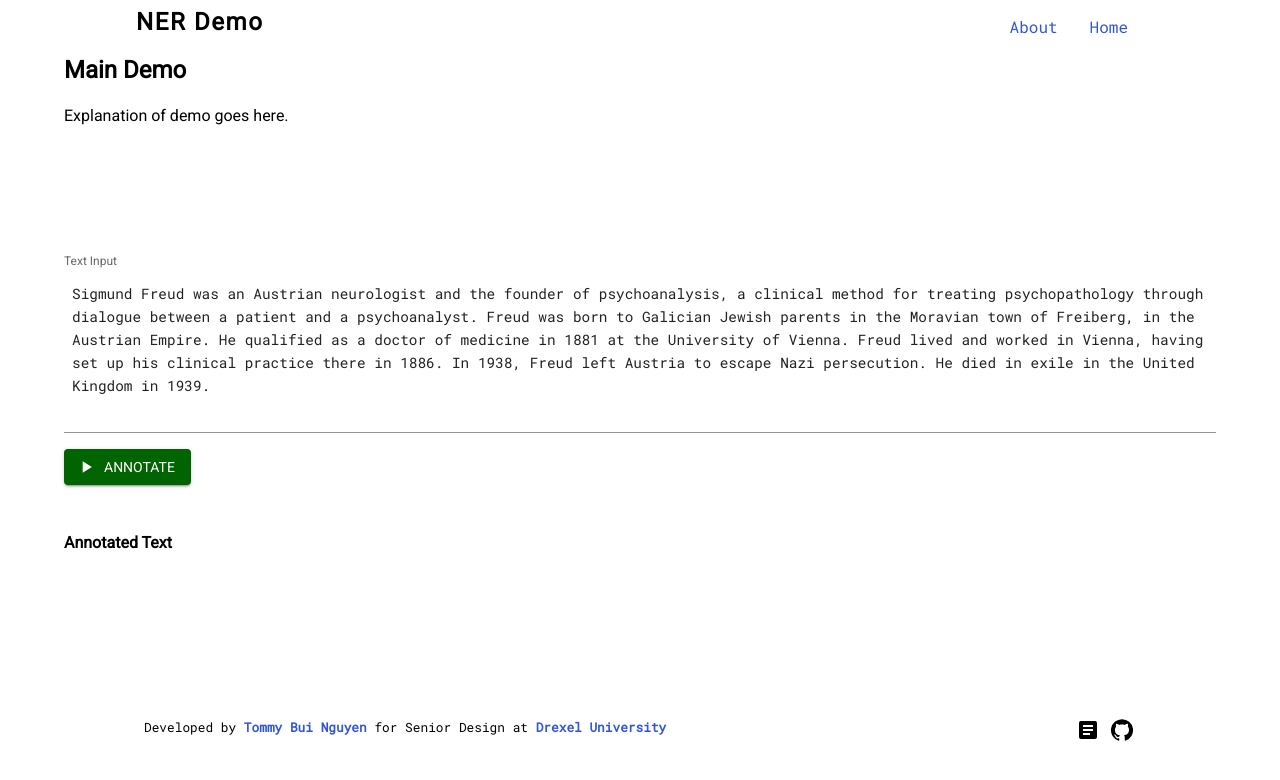
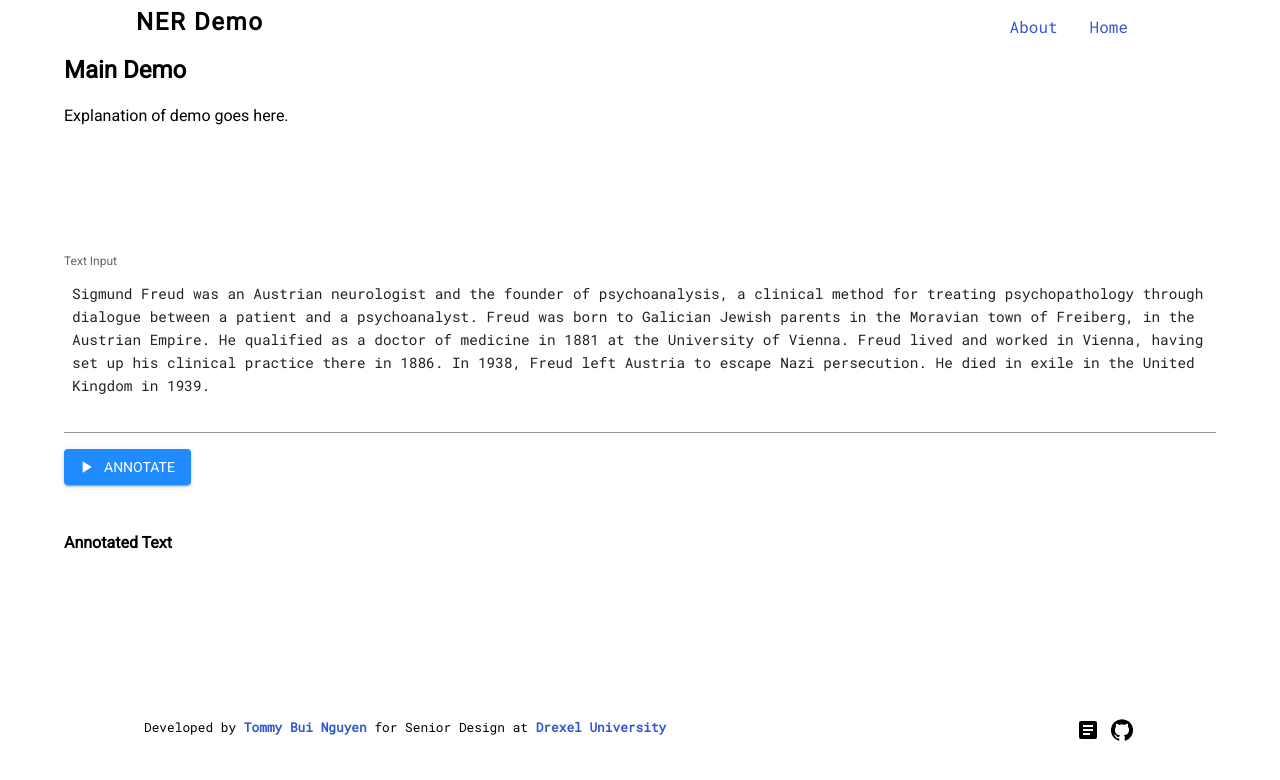
Before and after one commit to tnguyen21/forest, a React (Create React App) app in the folder frontend/: page / in a window 1280 px wide. Shown: the top 780 px of the page. Built offline with nearby package versions, Linux system fonts and the light colour scheme.

Commit message:
update colors in theme

```diff
--- a/frontend/src/theme.js
+++ b/frontend/src/theme.js
@@ -3,7 +3,7 @@ import { createTheme } from "@mui/material/styles";
 export const theme = createTheme({
   palette: {
     primary: {
-      main: "#006400",
+      main: "hsla(211, 100%, 56%, 1)",
     },
     secondary: {
       main: "#ffa500",
```
